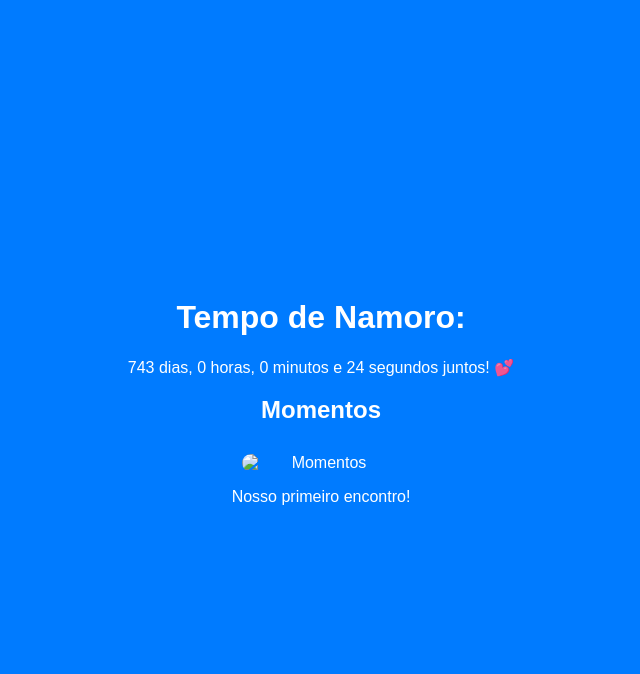
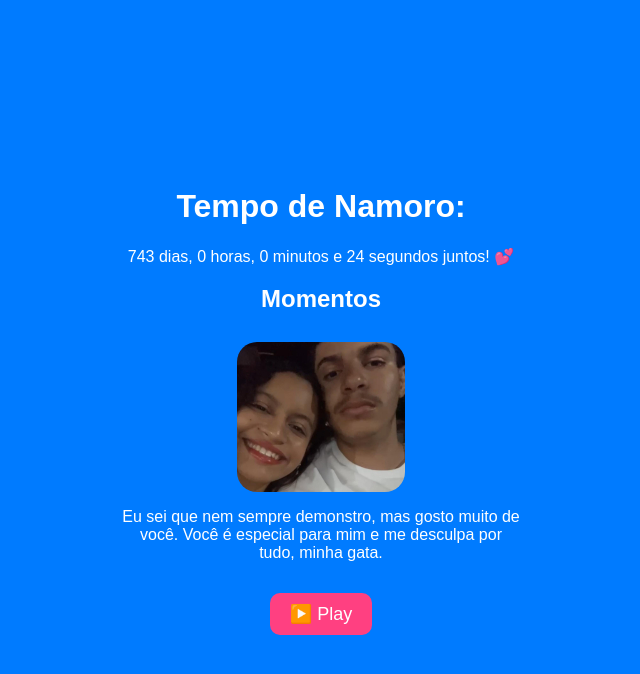
Before and after one commit to matheusssi/sitenml, a plain HTML site: page index.html in a window 1280 px wide. Both pictures are taken after a click on the button "❤️ Start". Shown: the whole page, without its empty margins (319-959 px from the left). Drawn offline with Linux system fonts and the light colour scheme.

Commit message:
projetfnal

```diff
--- a/index.html
+++ b/index.html
@@ -16,9 +16,14 @@
             <p id="dating-time"></p>
             <h2>Momentos</h2>
             <div class="moments">
-                <img id="moment-img" src="img/foto1.jpg" alt="Momentos">
-                <p id="moment-text">Nosso primeiro encontro!</p>
-            </div>
+    <div id="heart" class="heart">❤️</div> <!-- Div representando o coração -->
+    <img id="moment-img" style="display: none;" alt="Momentos">
+    <p id="moment-text">Nosso primeiro encontro!</p>
+    <audio id="music" src="music/Imprevisto.mp3"></audio> <!-- Coloque sua música na pasta "music" -->
+    <button id="play-btn">▶️ Play</button>
+
+</div>
+
         </div>
     </div>
     <script src="script.js"></script>
--- a/script.js
+++ b/script.js
@@ -21,12 +21,22 @@ function updateDatingTime() {
 }
 
 const images = [
-    { src: "img/ft.jpg", text: "Nosso primeiro encontro!" },
-    { src: "img/ft2.jpg", text: "O dia em que dissemos 'eu te amo'!" },
-    { src: "img/foto3.jpeg", text: "A nossa viagem inesquecível!" }
+    { src: "img/ft.jpg", text: "Te amo mais do que consigo expressar. Sei que posso errar, mas nunca quis te magoar. Me desculpa" },
+    { src: "img/ft2.jpg", text: "Eu sei que nem sempre demonstro, mas gosto muito de você. Você é especial para mim e me desculpa por tudo, minha gata." },
+    { src: "img/ft3.jpg", text: "Mesmo que eu não diga o tempo todo, meu carinho por você é imenso. Você é incrível e eu só quero que saiba disso." }
 ];
 
 let currentIndex = 0;
+
+// Exibe o coração por 3 segundos antes de começar a troca de imagens
+setTimeout(() => {
+    document.getElementById('heart').style.display = 'none'; // Esconde o coração
+    document.getElementById('moment-img').style.display = 'block'; // Mostra a imagem
+    document.getElementById('moment-img').src = images[currentIndex].src;
+    document.getElementById('moment-text').innerText = images[currentIndex].text;
+
+    startImageRotation();
+}, 3000);
 
 function startImageRotation() {
     setInterval(() => {
@@ -35,3 +45,14 @@ function startImageRotation() {
         document.getElementById('moment-text').innerText = images[currentIndex].text;
     }, 4000);
 }
+
+document.getElementById('play-btn').addEventListener('click', function () {
+    const audio = document.getElementById('music');
+    if (audio.paused) {
+        audio.play();
+        this.innerText = "⏸️ Pause"; // Atualiza o botão
+    } else {
+        audio.pause();
+        this.innerText = "▶️ Play";
+    }
+});
--- a/style.css
+++ b/style.css
@@ -13,8 +13,12 @@ body {
 .container {
     max-width: 90%;
     width: 400px;
+    display: flex;
+    flex-direction: column;
+    align-items: center; /* Centraliza todos os elementos */
 }
 
+/* Estilização do botão */
 button {
     font-size: 5vw;
     padding: 2vw 4vw;
@@ -23,25 +27,35 @@ button {
     border: none;
     border-radius: 10px;
     cursor: pointer;
+    transition: 0.3s;
 }
 
 button:hover {
     background-color: #e91e63;
 }
 
+/* Centralização dos momentos */
+.moments {
+    display: flex;
+    flex-direction: column;
+    align-items: center;
+    justify-content: center;
+    height: 300px; /* Garante alinhamento adequado */
+}
 
+/* Ajuste no tamanho das imagens */
 .moments img {
     width: 100%;
-    max-width: 168px; /* Limite máximo de largura */
-    min-width: 158px; /* Limite mínimo de largura */
-    height: 150px; /* Altura fixa */
-    object-fit: cover; /* Mantém proporção sem esticar */
-    border-radius: 20px; /* Bordas arredondadas */
+    max-width: 168px;
+    min-width: 158px;
+    height: 150px;
+    object-fit: cover;
+    border-radius: 20px;
     margin-top: 10px;
+    display: none; /* Começa escondido para ser ativado via JS */
 }
 
-
-
+/* Responsividade */
 @media (max-width: 600px) {
     body {
         flex-direction: column;
@@ -57,3 +71,32 @@ button:hover {
         max-height: 250px;
     }
 }
+
+/* Coração estilizado */
+.heart {
+    font-size: 60px; /* Aumentei para dar mais destaque */
+    color: red;
+    text-align: center;
+    animation: pulse 1s infinite alternate;
+}
+
+/* Efeito de pulsação */
+@keyframes pulse {
+    from { transform: scale(1); }
+    to { transform: scale(1.2); }
+}
+#play-btn {
+    margin-top: 15px;
+    font-size: 18px;
+    padding: 10px 20px;
+    background-color: #ff4081;
+    color: white;
+    border: none;
+    border-radius: 10px;
+    cursor: pointer;
+    transition: 0.3s;
+}
+
+#play-btn:hover {
+    background-color: #e91e63;
+}
```
Also changed, not shown: img/ft3.jpg (added), 1 other file.
